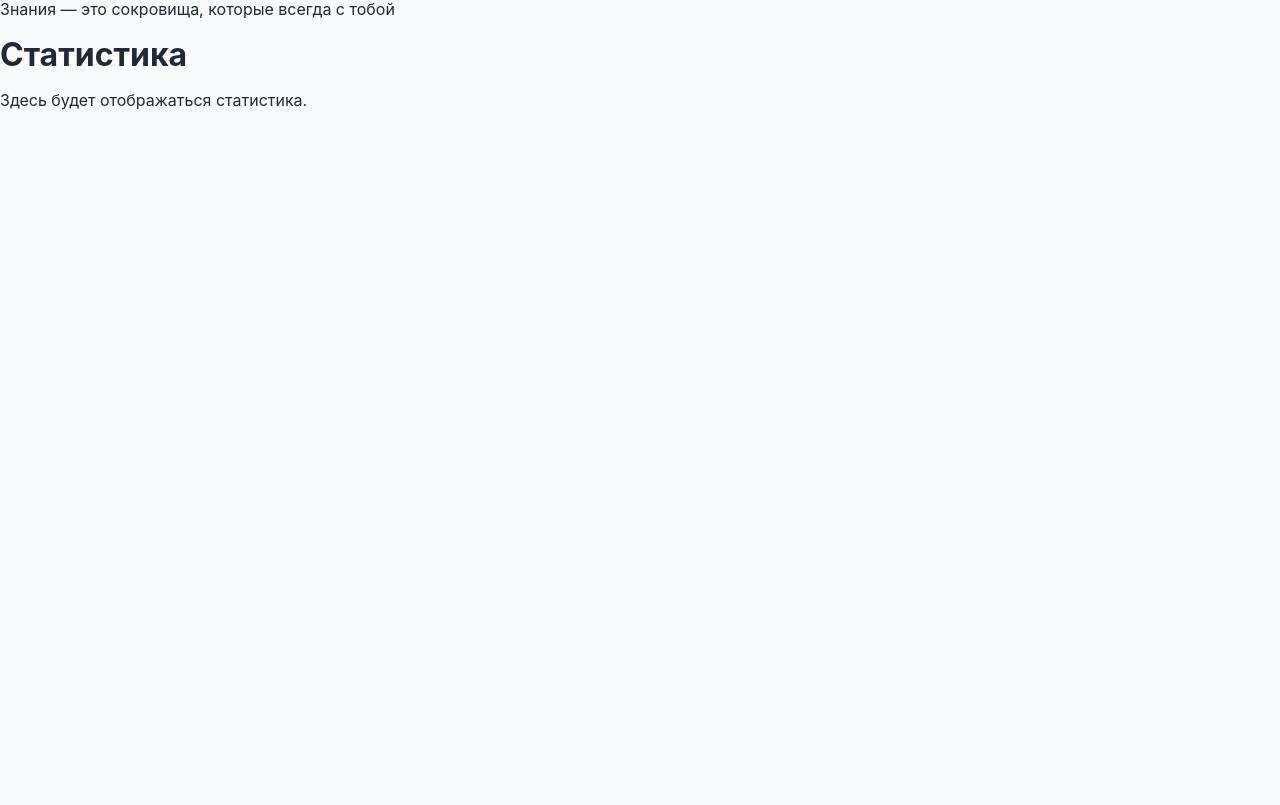
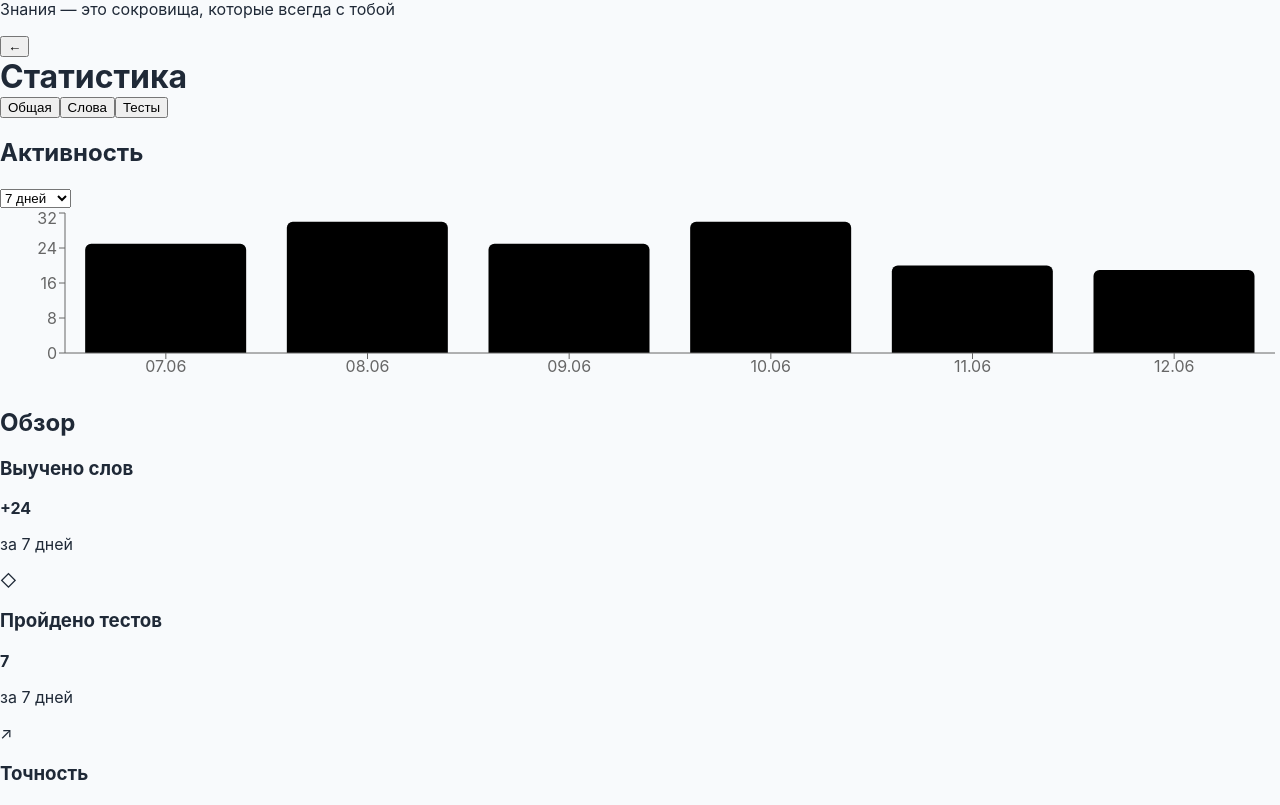
Before and after one commit to echidnartem/lexicon, a React (Vite) app in the folder client/: page /statistics in a window 1280 px wide. Shown: the part 832-1637 px from the top of the page. Before the commit the page ends 958 px from the top, so only its background shows below. Built offline with nearby package versions, Linux system fonts and the light colour scheme.

Commit message:
Feat (client): scaffold statistics page

```diff
--- a/client/package.json
+++ b/client/package.json
@@ -12,7 +12,8 @@
   "dependencies": {
     "react": "^19.1.0",
     "react-dom": "^19.1.0",
-    "react-router-dom": "^7.18.1"
+    "react-router-dom": "^7.18.1",
+    "recharts": "^3.9.2"
   },
   "devDependencies": {
     "@types/react": "^19.1.10",
--- /dev/null
+++ b/client/src/pages/StatisticsPage/StatisticsPage.module.css
@@ -0,0 +1,41 @@
+.page {
+}
+
+.header {
+}
+
+.backButton {
+}
+
+.tabs {
+}
+
+.tab {
+}
+
+.activeTab {
+}
+
+.chartCard {
+}
+
+.chartHeader {
+}
+
+.periodSelect {
+}
+
+.chart {
+}
+
+.overview {
+}
+
+.cards {
+}
+
+.card {
+}
+
+.icon {
+}
--- a/client/src/pages/StatisticsPage/StatisticsPage.tsx
+++ b/client/src/pages/StatisticsPage/StatisticsPage.tsx
@@ -1,9 +1,116 @@
+import {
+  Bar,
+  BarChart,
+  ResponsiveContainer,
+  XAxis,
+  YAxis,
+} from "recharts";
+import { useNavigate } from "react-router-dom";
+import styles from "./StatisticsPage.module.css";
+
+const activityData = [
+  { date: "07.06", words: 25 },
+  { date: "08.06", words: 30 },
+  { date: "09.06", words: 25 },
+  { date: "10.06", words: 30 },
+  { date: "11.06", words: 20 },
+  { date: "12.06", words: 19 },
+];
+
+const overview = [
+  {
+    title: "Выучено слов",
+    value: "+24",
+    subtitle: "за 7 дней",
+    icon: "◇",
+  },
+  {
+    title: "Пройдено тестов",
+    value: "7",
+    subtitle: "за 7 дней",
+    icon: "↗",
+  },
+  {
+    title: "Точность",
+    value: "86%",
+    subtitle: "средняя",
+    icon: "◌",
+  },
+  {
+    title: "Макс. серия",
+    value: "7 дней",
+    subtitle: "подряд",
+    icon: "✦",
+  },
+];
+
 function StatisticsPage() {
+  const navigate = useNavigate();
+
   return (
-    <div>
-      <h1>Статистика</h1>
-      <p>Здесь будет отображаться статистика.</p>
-    </div>
+    <section className={styles.page}>
+      <header className={styles.header}>
+        <button
+          className={styles.backButton}
+          type="button"
+          onClick={() => navigate("/")}
+        >
+          ←
+        </button>
+
+        <h1>Статистика</h1>
+      </header>
+
+      <div className={styles.tabs}>
+        <button className={styles.activeTab} type="button">
+          Общая
+        </button>
+        <button className={styles.tab} type="button">
+          Слова
+        </button>
+        <button className={styles.tab} type="button">
+          Тесты
+        </button>
+      </div>
+
+      <section className={styles.chartCard}>
+        <div className={styles.chartHeader}>
+          <h2>Активность</h2>
+          <select className={styles.periodSelect} defaultValue="7">
+            <option value="7">7 дней</option>
+            <option value="30">30 дней</option>
+          </select>
+        </div>
+
+        <div className={styles.chart}>
+          <ResponsiveContainer width="100%" height={180}>
+            <BarChart data={activityData}>
+              <XAxis dataKey="date" />
+              <YAxis />
+              <Bar dataKey="words" radius={[6, 6, 0, 0]} />
+            </BarChart>
+          </ResponsiveContainer>
+        </div>
+      </section>
+
+      <section className={styles.overview}>
+        <h2>Обзор</h2>
+
+        <div className={styles.cards}>
+          {overview.map((item) => (
+            <article key={item.title} className={styles.card}>
+              <div>
+                <h3>{item.title}</h3>
+                <strong>{item.value}</strong>
+                <p>{item.subtitle}</p>
+              </div>
+
+              <span className={styles.icon}>{item.icon}</span>
+            </article>
+          ))}
+        </div>
+      </section>
+    </section>
   );
 }
 
```
Also changed, not shown: 1 other file (tests, documents, lock files or other folders).
